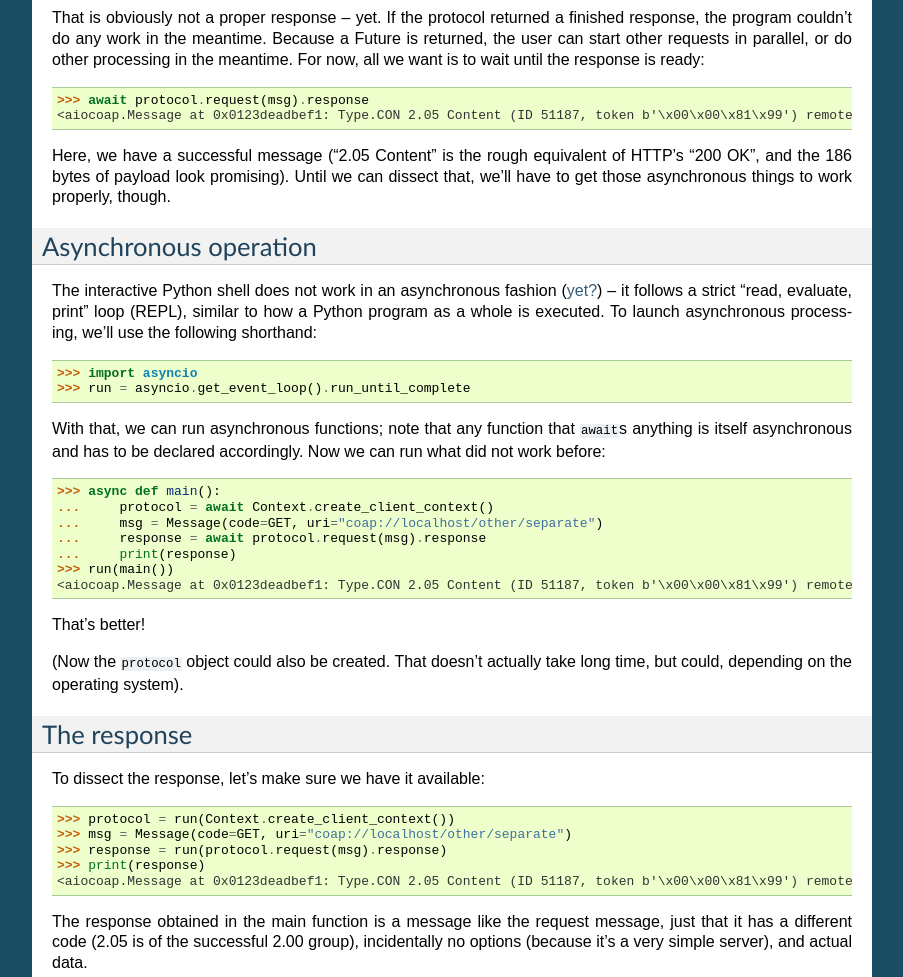
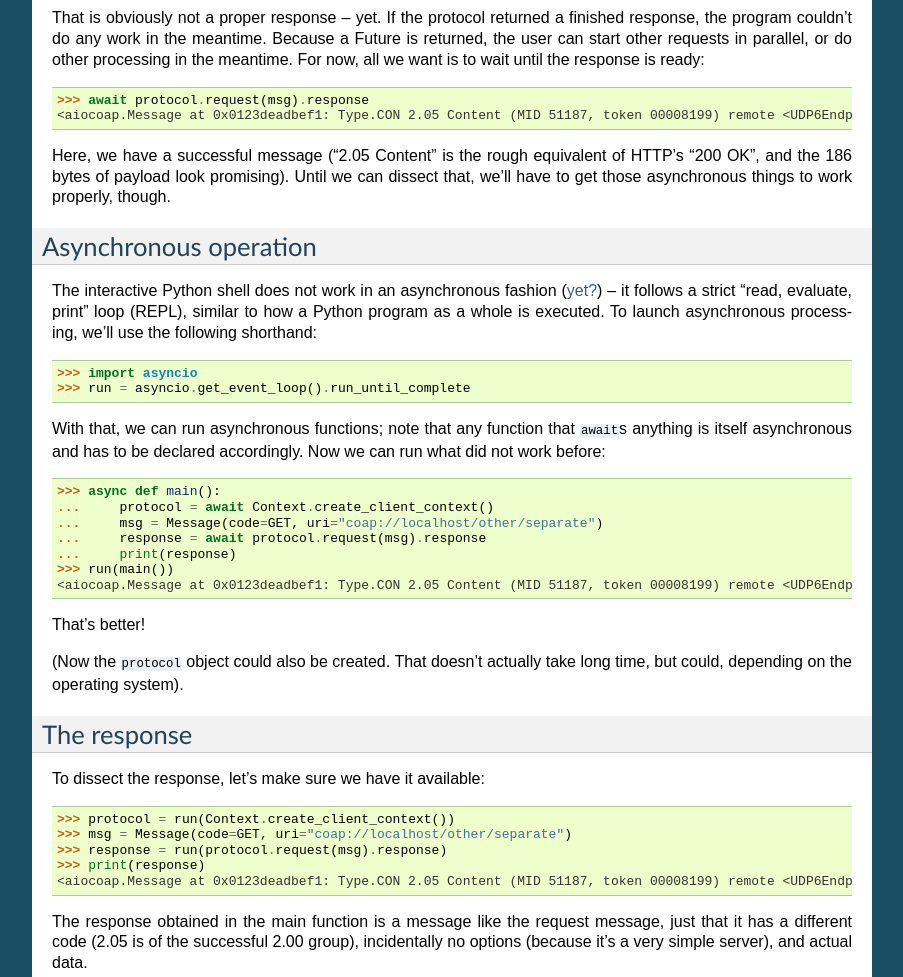
Before and after one commit to chrysn/aiocoap, a Sphinx documentation site: the page built from doc/guidedtour.rst, in a window 1280 px wide and 1400 px high, scrolled down 1694 px. Shown: the part 152-1129 px from the top of the window, without its empty margins (198-1101 px from the left). Built offline with Sphinx 7.4.7, drawn with Linux system fonts in a browser that asks for light colours; pages that are not in the unit, such as notebooks, are missing from menus; some of the changed text lies outside the part shown.

Commit message:
message: increase debug readability
Express token in hex all the time, say "no X" rather than saying "None"
in the place where what it means would otherwise be recognized by its
value.

```diff
--- a/doc/guidedtour.rst
+++ b/doc/guidedtour.rst
@@ -83,7 +83,7 @@ message::
     >>> from aiocoap import *
     >>> msg = Message(code=GET, uri="coap://localhost/other/separate")
     >>> print(msg)
-    <aiocoap.Message at 0x0123deadbeef: None GET (ID None, token b'') remote None, 2 option(s)>
+    <aiocoap.Message at 0x0123deadbeef: no mtype, GET (no MID, empty token) remote None, 2 option(s)>
 
 The message consists of several parts. The non-optional ones are largely
 handled by aiocoap (message type, ID, token and remote are all None or empty
@@ -115,7 +115,7 @@ processing in the meantime. For now, all we want is to wait until the response
 is ready::
 
     >>> await protocol.request(msg).response
-    <aiocoap.Message at 0x0123deadbef1: Type.CON 2.05 Content (ID 51187, token b'\x00\x00\x81\x99') remote <UDP6EndpointAddress [::ffff:127.0.0.1]:5683 with local address>, 186 byte(s) payload>
+    <aiocoap.Message at 0x0123deadbef1: Type.CON 2.05 Content (MID 51187, token 00008199) remote <UDP6EndpointAddress [::ffff:127.0.0.1]:5683 with local address>, 186 byte(s) payload>
 
 Here, we have a successful message ("2.05 Content" is the rough equivalent of
 HTTP's "200 OK", and the 186 bytes of payload look promising). Until we can
@@ -144,7 +144,7 @@ accordingly. Now we can run what did not work before::
     ...     response = await protocol.request(msg).response
     ...     print(response)
     >>> run(main())
-    <aiocoap.Message at 0x0123deadbef1: Type.CON 2.05 Content (ID 51187, token b'\x00\x00\x81\x99') remote <UDP6EndpointAddress [::ffff:127.0.0.1]:5683 with local address>, 186 byte(s) payload>
+    <aiocoap.Message at 0x0123deadbef1: Type.CON 2.05 Content (MID 51187, token 00008199) remote <UDP6EndpointAddress [::ffff:127.0.0.1]:5683 with local address>, 186 byte(s) payload>
 
 That's better!
 
@@ -161,7 +161,7 @@ To dissect the response, let's make sure we have it available::
     >>> msg = Message(code=GET, uri="coap://localhost/other/separate")
     >>> response = run(protocol.request(msg).response)
     >>> print(response)
-    <aiocoap.Message at 0x0123deadbef1: Type.CON 2.05 Content (ID 51187, token b'\x00\x00\x81\x99') remote <UDP6EndpointAddress [::ffff:127.0.0.1]:5683 with local address>, 186 byte(s) payload>
+    <aiocoap.Message at 0x0123deadbef1: Type.CON 2.05 Content (MID 51187, token 00008199) remote <UDP6EndpointAddress [::ffff:127.0.0.1]:5683 with local address>, 186 byte(s) payload>
 
 The response obtained in the main function is a message like the request
 message, just that it has a different code (2.05 is of the successful 2.00
```
Also changed, not shown: 1 other file.
